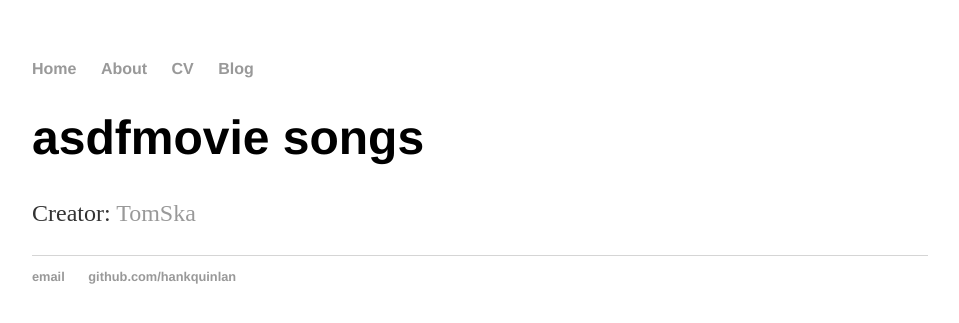
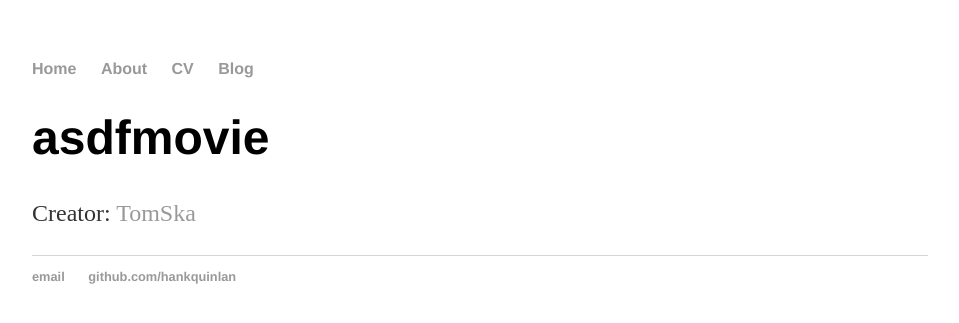
Before and after one commit to 86maylin/86maylin.github.io, a Jekyll site: the page built from index.html, in a window 1280 px wide. Shown: the top 323 px of the page, without its empty margins (160-1119 px from the left). Built offline with Jekyll 4.4.1, drawn with Linux system fonts in a browser that asks for light colours.

Commit message:
Update index.html

```diff
--- a/index.html
+++ b/index.html
@@ -3,6 +3,6 @@ layout: default
 title: asdfmovie
 ---
 <div class="blurb">
-	<h1>asdfmovie songs</h1>
+	<h1>asdfmovie</h1>
 	<p>Creator: <a href="https://www.youtube.com/user/TomSka">TomSka</a></p>
 </div><!-- /.blurb -->
```
